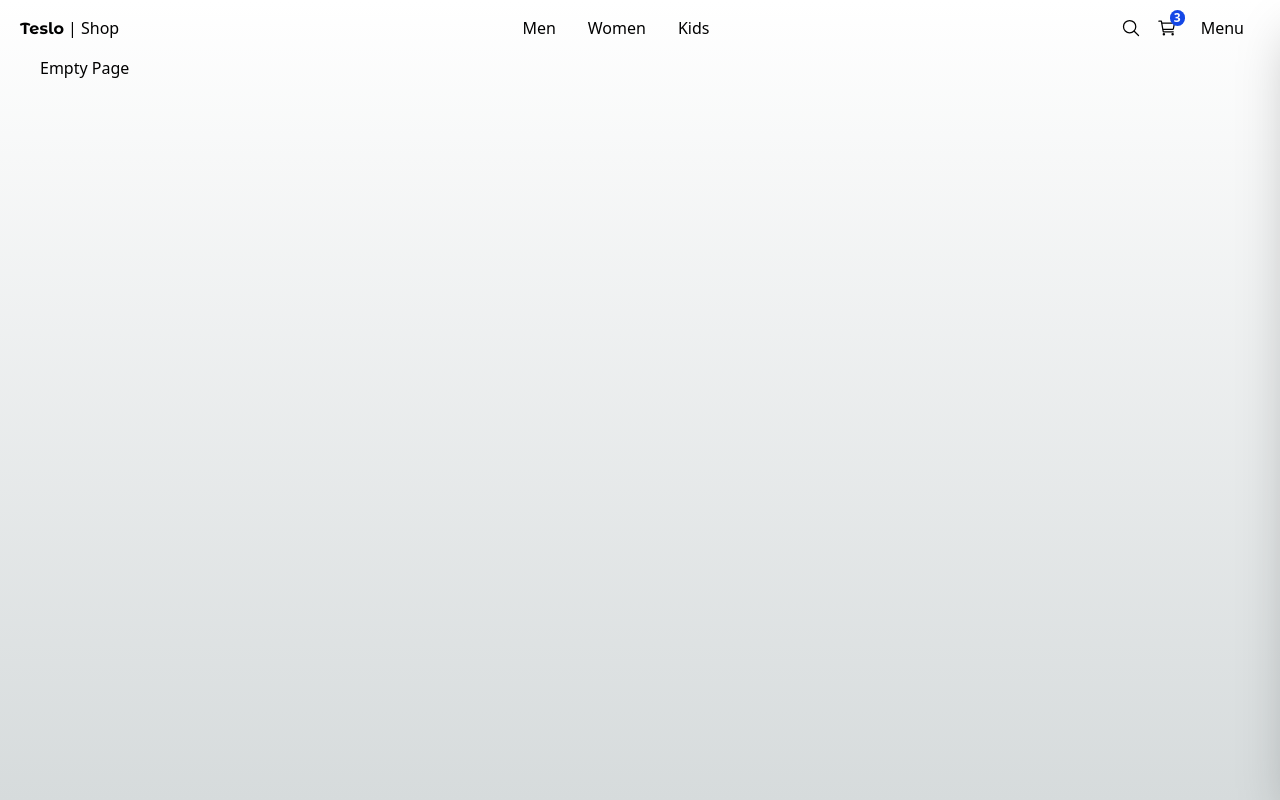
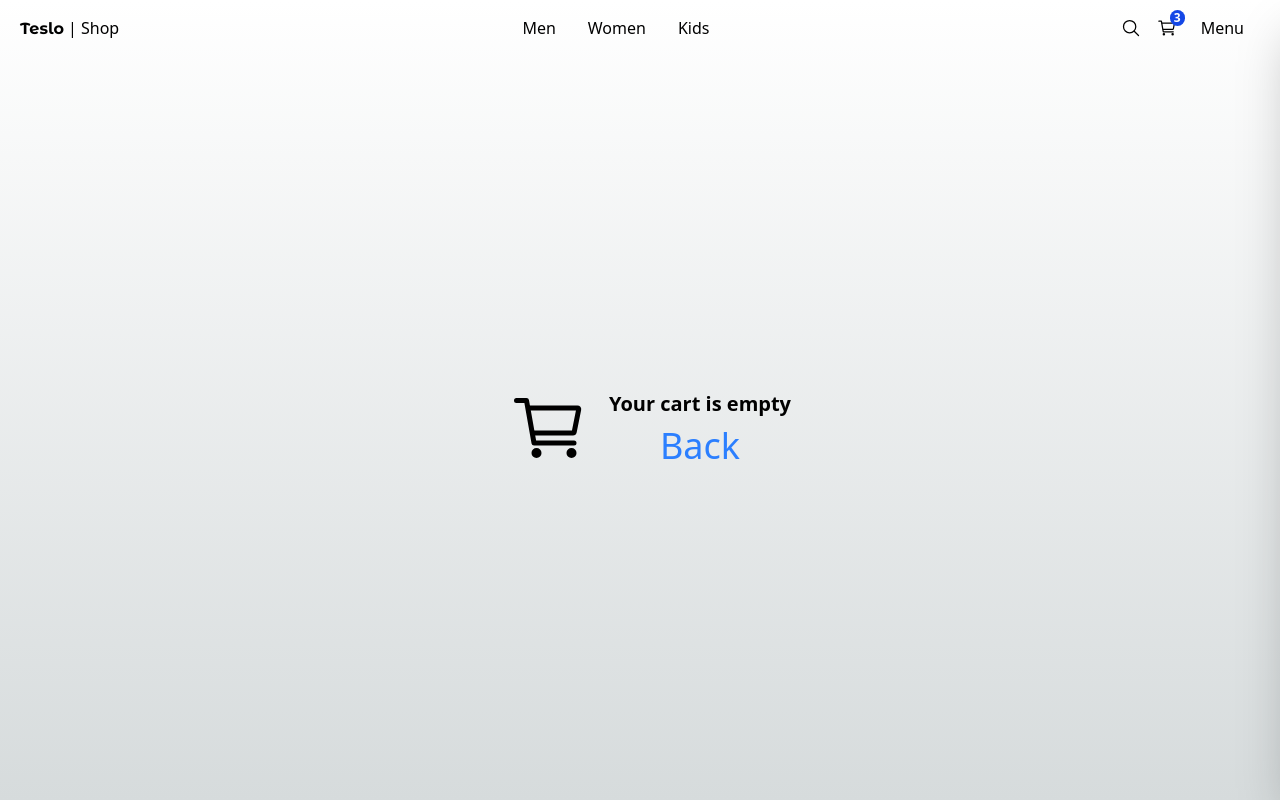
Before and after one commit to moive/teslo-shop-next-h, a Next.js app: page /empty in a window 1280 px wide. Built offline with nearby package versions, Linux system fonts and the light colour scheme.

Commit message:
chore(empty): custom emtpy page

```diff
--- a/src/app/(shop)/empty/page.tsx
+++ b/src/app/(shop)/empty/page.tsx
@@ -1,7 +1,17 @@
+import Link from "next/link";
+import { IoCartOutline } from "react-icons/io5";
+
 export default function EmptyPage() {
   return (
-    <div>
-      <h1>Empty Page</h1>
+    <div className="flex justify-center items-center h-[calc(100vh-56px)]">
+      <IoCartOutline size={80} className="mx-5" />
+      <div className="flex flex-col items-center">
+        <h1 className="text-xl font-semibold">Your cart is empty</h1>
+
+        <Link href="/" className="text-blue-500 mt-2 text-4xl">
+          Back
+        </Link>
+      </div>
     </div>
   );
 }
```
